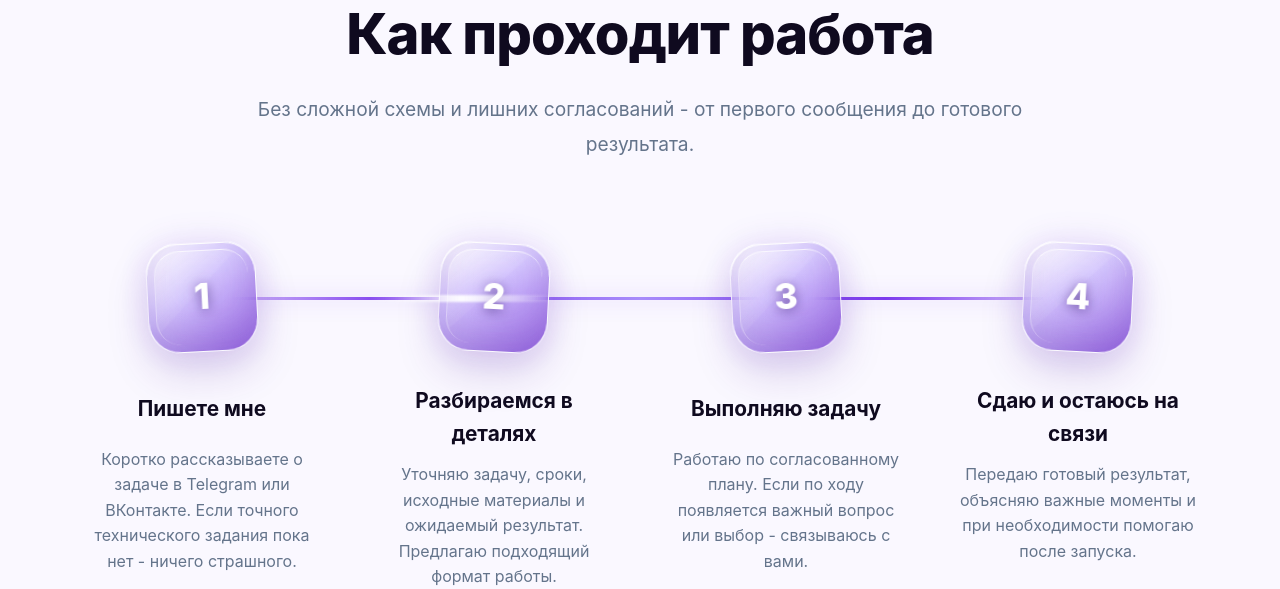
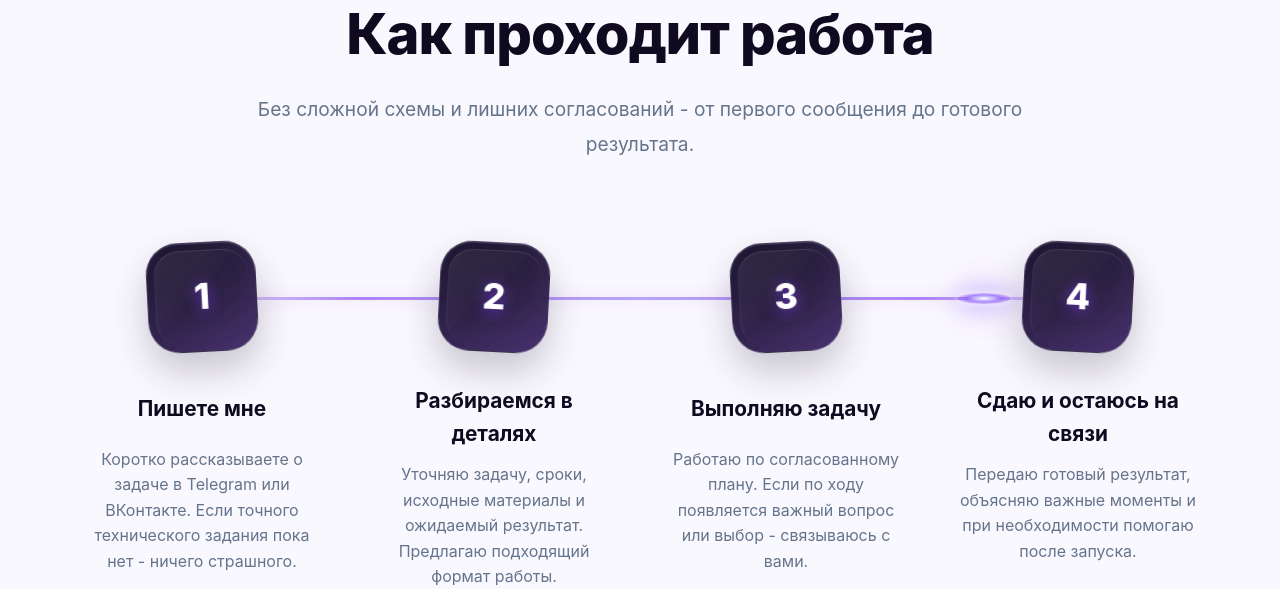
Before and after one commit to lexustm/test-site, a PHP site: page / in a window 1280 px wide. Shown: the part 5570-6159 px from the top of the page. Run offline with PHP 8.4, Linux system fonts and the light colour scheme.

Commit message:
Связать световой пучок с этапами

```diff
--- a/404.html
+++ b/404.html
@@ -10,7 +10,7 @@
   <link rel="preconnect" href="https://fonts.googleapis.com">
   <link rel="preconnect" href="https://fonts.gstatic.com" crossorigin>
   <link href="https://fonts.googleapis.com/css2?family=Inter:wght@400;500;600;700&amp;family=Montserrat:wght@600;700;800;900&amp;display=swap" rel="stylesheet">
-  <link rel="stylesheet" href="assets/css/main.css?v=process-glass-1">
+  <link rel="stylesheet" href="assets/css/main.css?v=process-beam-1">
 </head>
 <body class="error-page">
   <main>
--- a/assets/css/main.css
+++ b/assets/css/main.css
@@ -233,64 +233,75 @@ body{font-family:var(--font-body)}
   transform:scale(1.08) rotate(3deg) translateY(-3px);
 }
 
-/* Современная линия и объемные номера в процессе работы. */
+/* Световой пучок и темные стеклянные плашки в процессе работы. */
 .process-timeline::before{
   top:55px;
   height:3px;
-  background:linear-gradient(90deg,rgba(124,58,237,.2),#7c3aed 22%,#a78bfa 50%,#7c3aed 78%,rgba(124,58,237,.2));
-  box-shadow:0 0 20px rgba(124,58,237,.35);
+  background:linear-gradient(90deg,rgba(124,58,237,.16),rgba(124,58,237,.62) 18%,rgba(167,139,250,.78) 50%,rgba(124,58,237,.62) 82%,rgba(124,58,237,.16));
+  box-shadow:0 0 16px rgba(124,58,237,.22);
 }
 .process-timeline::after{
   position:absolute;
-  top:53px;
-  left:12%;
+  top:51px;
+  left:4%;
   z-index:0;
-  width:16%;
-  height:7px;
-  border-radius:7px;
-  background:linear-gradient(90deg,transparent,rgba(255,255,255,.95),transparent);
-  filter:blur(1px);
+  width:96px;
+  height:11px;
+  border-radius:50%;
+  background:radial-gradient(ellipse at center,rgba(255,255,255,1) 0%,rgba(216,204,255,.98) 18%,rgba(139,92,246,.72) 46%,rgba(124,58,237,.24) 72%,transparent 100%);
+  box-shadow:0 0 12px rgba(255,255,255,.9),0 0 28px rgba(167,139,250,.85),0 0 52px rgba(124,58,237,.5);
+  filter:blur(.4px);
+  transform:translateX(-50%);
   content:'';
-  animation:process-light 5s ease-in-out infinite;
+  animation:process-light 8s linear infinite;
 }
 @keyframes process-light{
-  0%{transform:translateX(0);opacity:0}
-  12%{opacity:1}
-  88%{opacity:1}
-  100%{transform:translateX(425%);opacity:0}
+  0%{left:4%;opacity:0;transform:translateX(-50%) scaleX(.55)}
+  5%{opacity:1}
+  95%{opacity:1}
+  100%{left:96%;opacity:0;transform:translateX(-50%) scaleX(.55)}
 }
 .process-step-number{
   width:110px;
   height:110px;
-  overflow:hidden;
-  isolation:isolate;
-  border:1px solid rgba(255,255,255,.82);
+  border:1px solid rgba(255,255,255,.11);
   border-radius:32px;
-  background:linear-gradient(145deg,rgba(255,255,255,.5) 0%,rgba(167,139,250,.48) 42%,rgba(109,40,217,.68) 100%);
-  -webkit-backdrop-filter:blur(18px) saturate(145%);
-  backdrop-filter:blur(18px) saturate(145%);
+  background:linear-gradient(145deg,rgba(20,13,38,.97) 0%,rgba(31,20,56,.94) 52%,rgba(54,30,88,.92) 100%);
+  -webkit-backdrop-filter:blur(20px) saturate(135%);
+  backdrop-filter:blur(20px) saturate(135%);
   color:#fff;
-  box-shadow:inset 0 1px 0 rgba(255,255,255,.95),inset 0 -18px 34px rgba(76,29,149,.18),0 20px 42px rgba(76,29,149,.18),0 0 34px rgba(124,58,237,.12);
+  box-shadow:inset 0 1px 0 rgba(255,255,255,.13),inset 0 -20px 34px rgba(124,58,237,.08),0 18px 38px rgba(15,10,31,.22),0 0 0 rgba(124,58,237,0);
   font-size:2.25rem;
-  text-shadow:0 2px 12px rgba(46,16,101,.55);
+  text-shadow:0 2px 14px rgba(124,58,237,.75);
   transform:rotate(-3deg);
-  transition:transform .45s cubic-bezier(.4,0,.2,1),box-shadow .45s,background .45s;
+  animation:process-node-light 8s linear infinite;
+  transition:transform .45s cubic-bezier(.4,0,.2,1),background .45s,border-color .45s;
 }
 .process-step-number::before{
   position:absolute;
   inset:7px;
-  z-index:-1;
-  border-top:1px solid rgba(255,255,255,.75);
-  border-left:1px solid rgba(255,255,255,.38);
+  border-top:1px solid rgba(255,255,255,.14);
+  border-left:1px solid rgba(255,255,255,.08);
   border-radius:25px;
-  background:linear-gradient(135deg,rgba(255,255,255,.32),rgba(255,255,255,.06) 44%,transparent 45%);
+  background:linear-gradient(135deg,rgba(255,255,255,.08),rgba(255,255,255,.015) 44%,transparent 45%);
   content:'';
 }
-.process-step:nth-child(even) .process-step-number{transform:rotate(3deg)}
+.process-step:nth-child(1) .process-step-number{animation-delay:.56s}
+.process-step:nth-child(2) .process-step-number{animation-delay:2.7s;transform:rotate(3deg)}
+.process-step:nth-child(3) .process-step-number{animation-delay:4.83s}
+.process-step:nth-child(4) .process-step-number{animation-delay:6.96s;transform:rotate(3deg)}
+@keyframes process-node-light{
+  0%,7%,100%{
+    border-color:rgba(255,255,255,.11);
+    box-shadow:inset 0 1px 0 rgba(255,255,255,.13),inset 0 -20px 34px rgba(124,58,237,.08),0 18px 38px rgba(15,10,31,.22),0 0 0 rgba(124,58,237,0);
+  }
+  3%{
+    border-color:rgba(196,181,253,.82);
+    box-shadow:inset 0 1px 0 rgba(255,255,255,.55),inset 0 -24px 38px rgba(124,58,237,.22),0 22px 44px rgba(76,29,149,.34),0 0 22px rgba(255,255,255,.55),0 0 62px rgba(124,58,237,.72),0 18px 54px rgba(124,58,237,.65);
+  }
+}
 .process-step:hover .process-step-number{
-  border-color:#fff;
-  background:linear-gradient(145deg,rgba(255,255,255,.62) 0%,rgba(167,139,250,.58) 42%,rgba(124,58,237,.75) 100%);
-  box-shadow:inset 0 1px 0 #fff,inset 0 -18px 34px rgba(76,29,149,.2),0 26px 52px rgba(76,29,149,.24),0 0 46px rgba(124,58,237,.22);
+  background:linear-gradient(145deg,rgba(27,17,49,.98) 0%,rgba(47,27,79,.95) 52%,rgba(76,39,122,.92) 100%);
   transform:translateY(-7px) scale(1.06) rotate(3deg);
 }
 .process-step:nth-child(even):hover .process-step-number{
@@ -335,9 +346,11 @@ body{font-family:var(--font-body)}
 
 @media(max-width:992px){
   .process-timeline::after{display:none}
+  .process-step-number{animation:none}
   .process-step h3{min-height:0}
 }
 
 @media(prefers-reduced-motion:reduce){
   .process-timeline::after{animation:none;opacity:0}
+  .process-step-number{animation:none}
 }
--- a/index.html
+++ b/index.html
@@ -31,7 +31,7 @@
     <link href="https://fonts.googleapis.com/css2?family=Inter:wght@300;400;500;600;700&amp;family=Montserrat:wght@600;700;800;900&amp;display=swap" rel="stylesheet">
     <script type="application/ld+json">{"@context":"https://schema.org","@type":"ProfessionalService","name":"VIBELINK","description":"Создание сайтов, интернет-магазинов и комплексные digital-услуги","url":"https://vibelink.ru","priceRange":"от 1500₽","areaServed":"Россия","sameAs":["https://t.me/smmtotal","https://vk.com/tot_al"]}</script>
     <!-- [VIBELINK-PROTECTION-WATERMARK-2025-ALEXEY-DIGITAL-MARKETING] -->
-<link rel="stylesheet" href="assets/css/main.css?v=process-glass-1">
+<link rel="stylesheet" href="assets/css/main.css?v=process-beam-1">
 <link rel="manifest" href="manifest.webmanifest">
 </head>
 <body id="top">
```
